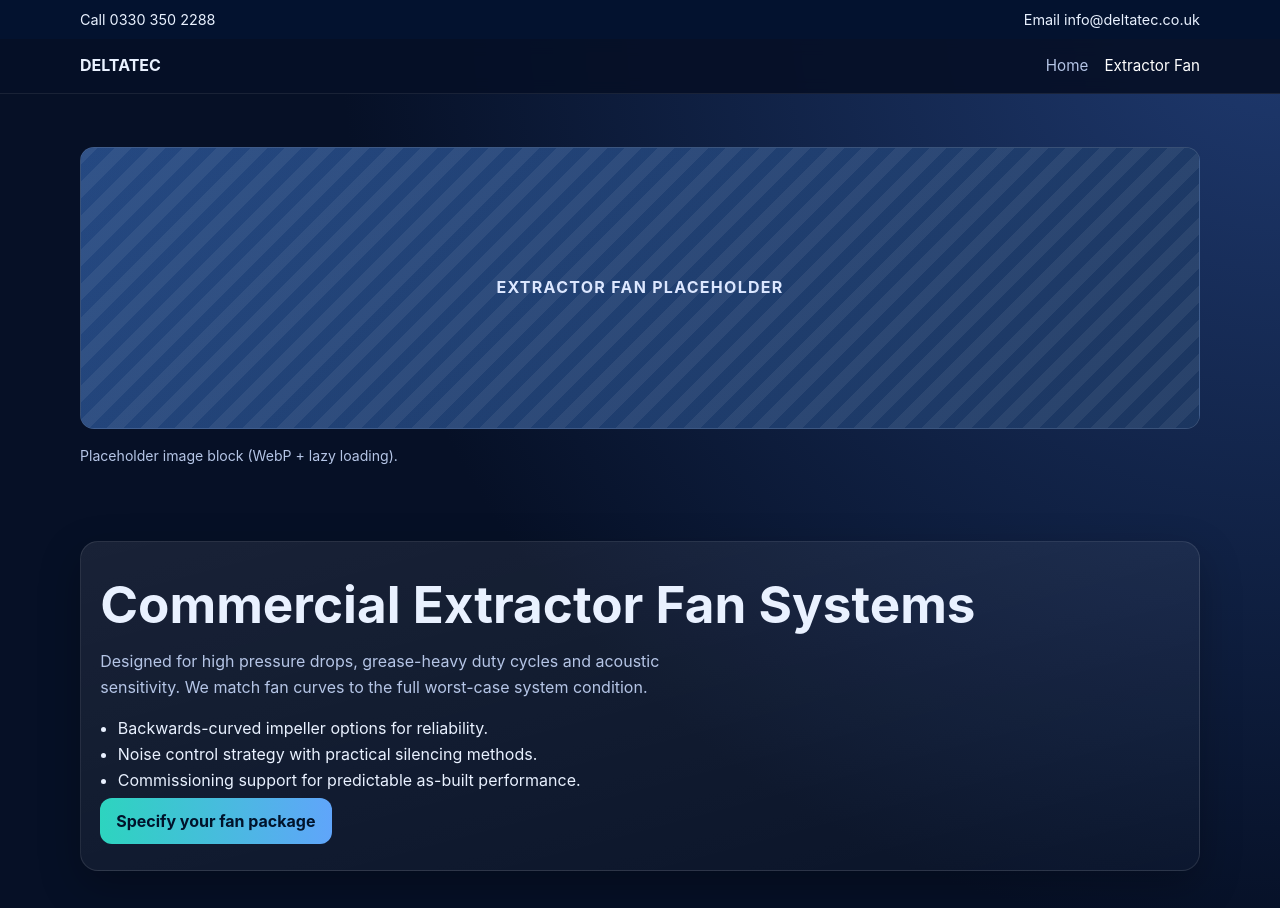
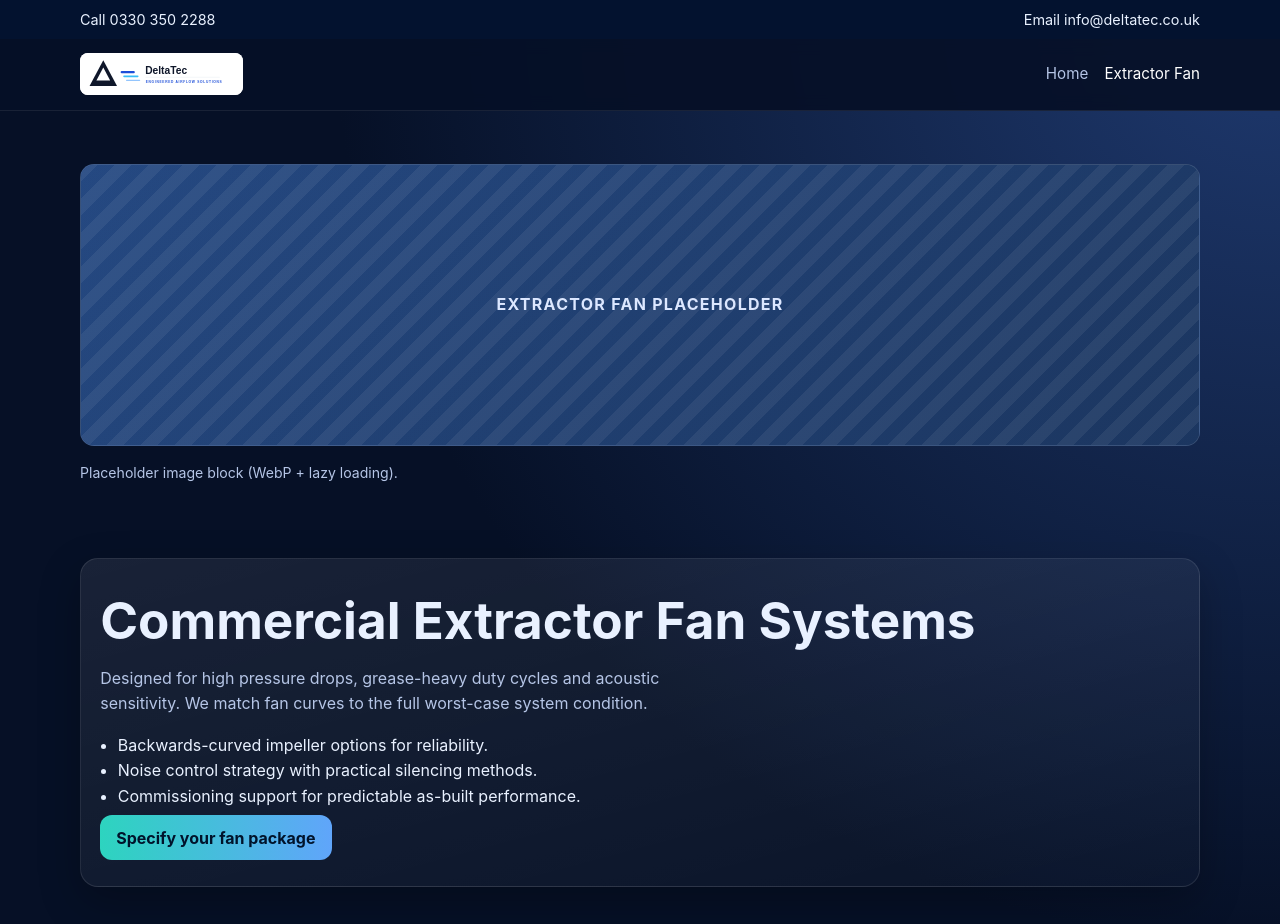
Before and after one commit to philgrady/webdev, a website: page public/solutions/extractor-fan.html in a window 1280 px wide. Drawn offline with Linux system fonts and the light colour scheme.

Commit message:
Use provided SVG as primary site logo

```diff
--- a/public/assets/styles.css
+++ b/public/assets/styles.css
@@ -23,6 +23,10 @@
 .topbar .container { display: flex; justify-content: space-between; gap: 1rem; flex-wrap: wrap; }
 nav { position: sticky; top: 0; background: rgba(6,16,38,.92); backdrop-filter: blur(8px); border-bottom: 1px solid rgba(255,255,255,.08); z-index: 5; }
 nav .container { display: flex; justify-content: space-between; align-items: center; padding: .9rem 0; }
+.brand { display:flex; align-items:center; gap:.45rem; }
+.site-logo { height: 42px; width: auto; display:block; border-radius: 8px; background:#fff; }
+.brand-tag { font-size:.72rem; font-weight:700; letter-spacing:.08em; color:#9fb5e5; border:1px solid rgba(255,255,255,.25); padding:.2rem .35rem; border-radius: 999px; }
+
 .menu { display: flex; gap: 1rem; flex-wrap: wrap; }
 .menu a { color: var(--muted); font-size: .95rem; }
 .menu a.active, .menu a:hover { color: #fff; }
--- a/public/solutions/extractor-fan.html
+++ b/public/solutions/extractor-fan.html
@@ -11,7 +11,7 @@
   <div class="topbar"><div class="container"><a href="tel:+443303502288">Call 0330 350 2288</a><a href="mailto:info@deltatec.co.uk">Email info@deltatec.co.uk</a></div></div>
   <nav>
     <div class="container">
-      <strong>DELTATEC</strong>
+      <a href="/" class="brand"><img src="/assets/logo.svg" alt="DeltaTec logo" class="site-logo"></a>
       <div class="menu">
         <a href="/">Home</a>
         <a class="active" href="/solutions/extractor-fan">Extractor Fan</a>
```
Also changed, not shown: public/admin.html (+1 -1 lines), public/index.html (+1 -1 lines), public/solutions/commercial-kitchen-canopy.html (+1 -1 lines), public/solutions/kitchen-energy-saving.html (+1 -1 lines), public/solutions/ozone-injection-systems.html (+1 -1 lines), public/solutions/recirculating-cooker-hood.html (+1 -1 lines), public/assets/logo.svg (added).
